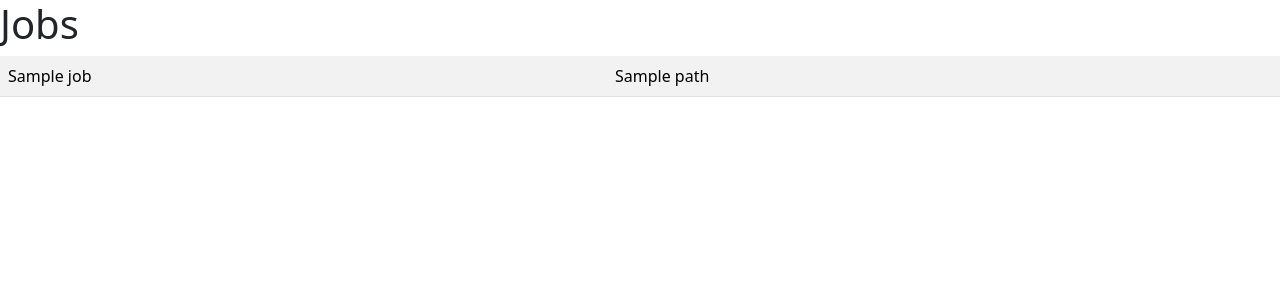
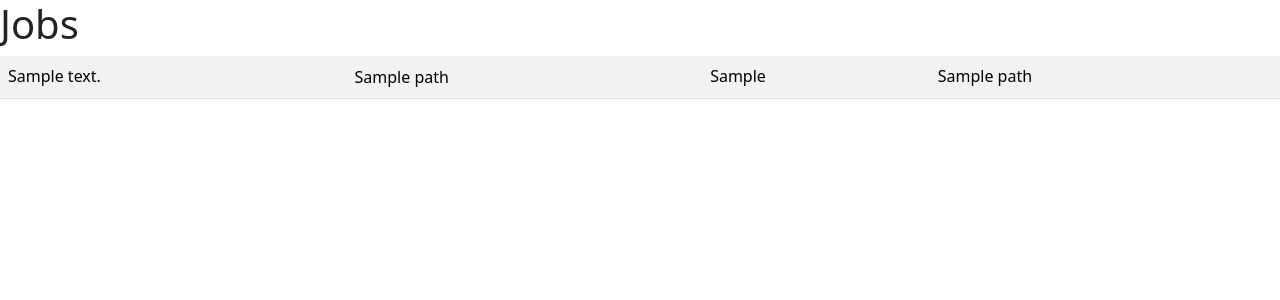
Before and after one commit to fovea1959/DiskTracker, a Python web app: template templates/jobs.html in a window 1280 px wide. Shown: the top 300 px of the page. Run offline with Jinja, Linux system fonts and the light colour scheme; the template is opened without the code that fills it: most values are stand-ins (such as "Sample title", 1, 10 or a date in 2020).

Commit message:
We can see jobs.

```diff
--- a/templates/jobs.html
+++ b/templates/jobs.html
@@ -6,7 +6,15 @@
         <table class="table table-striped">
         {% for job in jobs %}
             <tr>
-                <td scope="row">{{ job.job_name }}</td>
+                <td scope="row">{{ job.job_description }}</td>
+                <td>
+                    <table>
+                    {% for source in job.sources %}
+                        <tr><td>{{ source.path() }}</td></tr>
+                    {% endfor %}
+                    </table>
+                </td>
+                <td>{{ job.job_tool }}</td>
                 <td>{{ job.destination.path() }}</td>
             </tr>
         {% endfor %}
```
